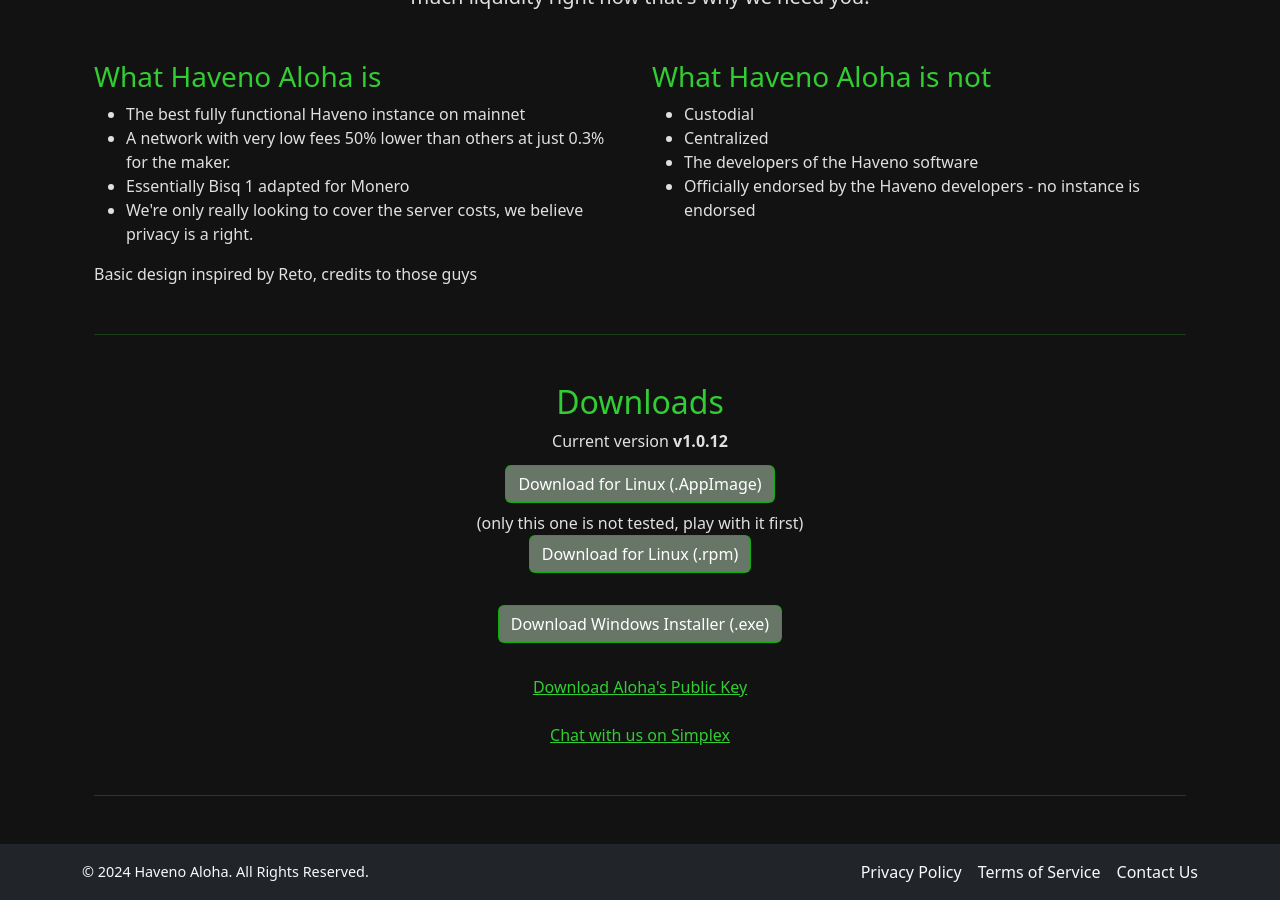
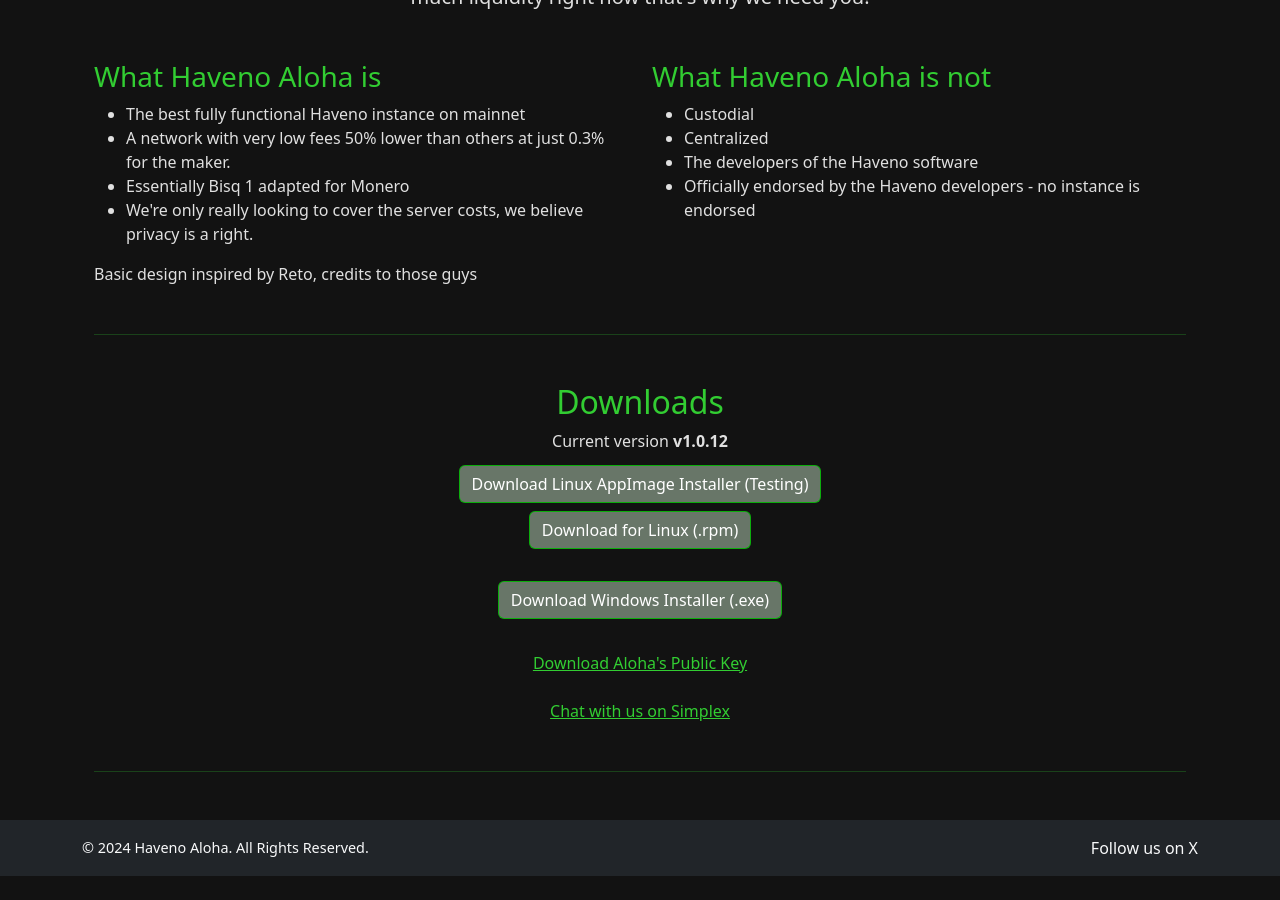
Before and after one commit to The-Aloha-Project/The-Aloha-Project.github.io, a Jekyll site: the page built from index.md, in a window 1280 px wide and 900 px high, scrolled down 966 px. Built offline with Jekyll 4.4.1, drawn with Linux system fonts in a browser that asks for light colours; after the commit the page ends 1842 px from its top, so only the background shows below that.

Commit message:
brush up and footer links

```diff
--- a/_includes/footer.html
+++ b/_includes/footer.html
@@ -9,13 +9,7 @@
         <!-- Right Section (Links) -->
         <ul class="footer-links list-unstyled d-flex mb-0">
             <li class="ms-3">
-                <a href="/privacy" class="text-light">Privacy Policy</a>
-            </li>
-            <li class="ms-3">
-                <a href="/terms" class="text-light">Terms of Service</a>
-            </li>
-            <li class="ms-3">
-                <a href="/contact" class="text-light">Contact Us</a>
+                <a href="https://x.com/HavenoAloha" class="text-light">Follow us on X</a>
             </li>
         </ul>
 
--- a/index.md
+++ b/index.md
@@ -52,7 +52,7 @@
     <div class="text-center" style="margin-bottom: 12px">Current version <strong>v1.0.12</strong></div>
 
     <div class="d-flex flex-column align-items-center mb-4">
-        <a href="https://github.com/The-Aloha-Project/haveno-aloha/releases/download/v1.0.0/haveno_1.0.12.AppImage" class="btn btn-primary mb-2">Download for Linux (.AppImage)</a> (only this one is not tested, play with it first)
+        <a href="https://github.com/The-Aloha-Project/haveno-aloha/releases/download/v1.0.0/haveno_1.0.12.AppImage" class="btn btn-primary mb-2">Download Linux AppImage Installer (Testing)</a>
         <a href="https://github.com/The-Aloha-Project/haveno-aloha/releases/download/v1.0.0/haveno-1.0.12-1.x86_64.rpm" class="btn btn-primary mb-2">Download for Linux (.rpm)</a>
     </div>
 
```
